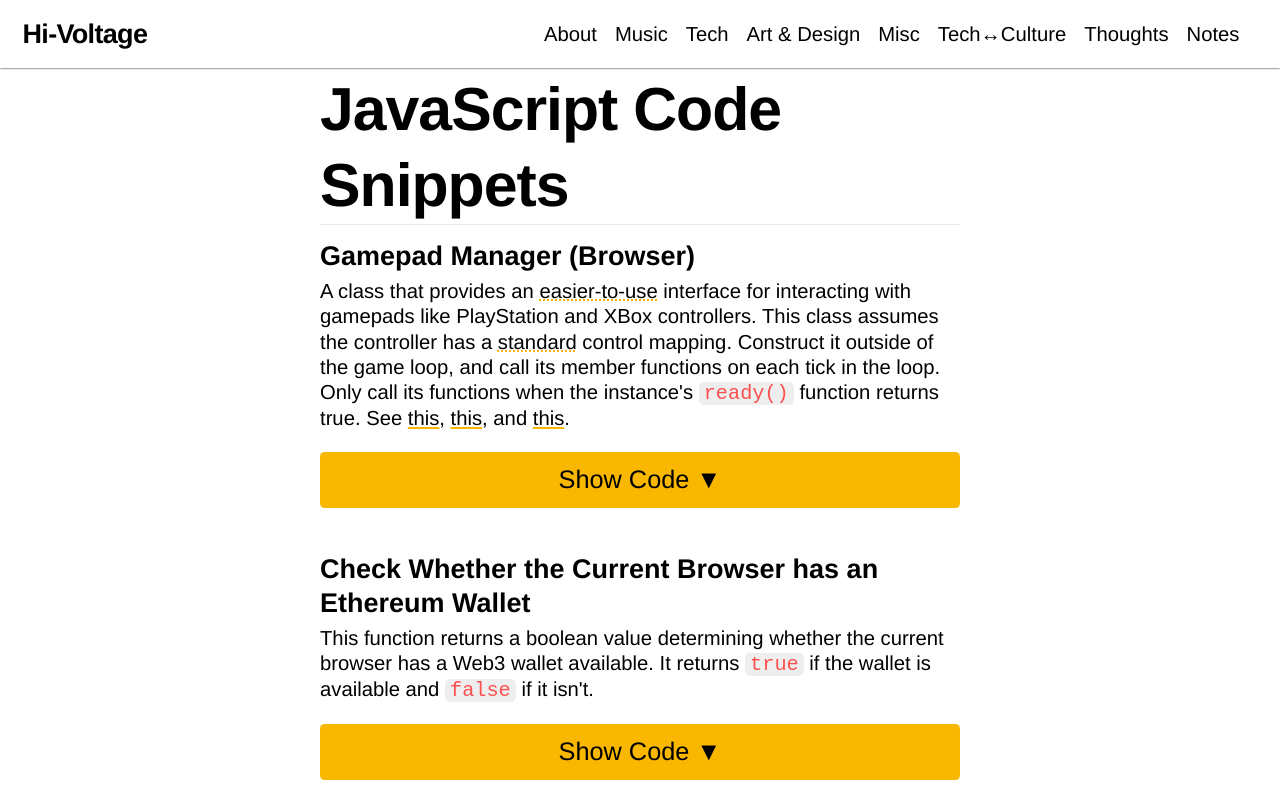
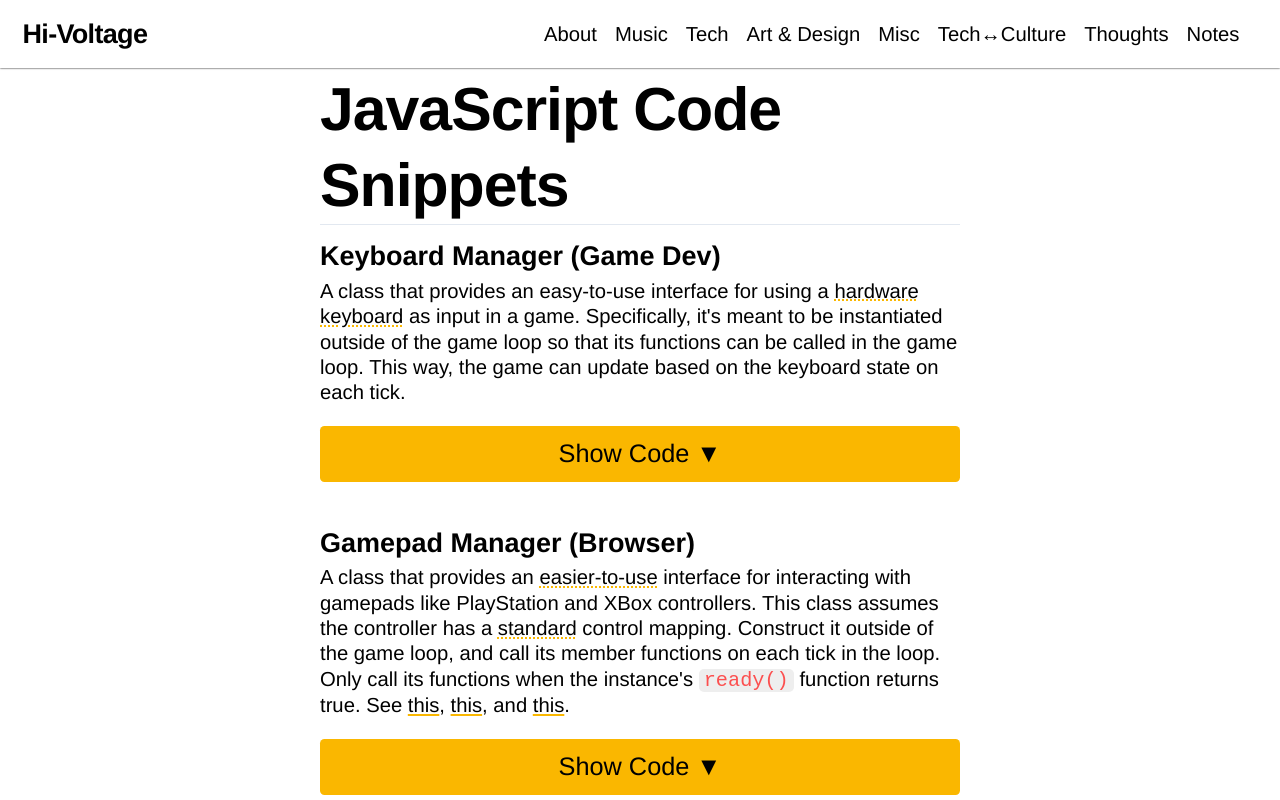
Before and after one commit to aunyks/blog, a Next.js app: page /notes/code-snippets/javascript in a window 1280 px wide. Shown: the top 800 px of the page. Built offline with nearby package versions, Linux system fonts and the light colour scheme.

Commit message:
add game keyboard input manager and speed up some link clicking

```diff
--- a/components/Navbar.js
+++ b/components/Navbar.js
@@ -2,11 +2,14 @@ import {
   useState,
   useEffect
 } from 'react'
+import NextLink from 'next/link'
 
 const NavLink = ({ href, children }) => (
-  <a href={href} className="text-base no-underline block mt-4 lg:inline-block lg:mt-0 mr-4">
-    {children}
-  </a>
+  <NextLink href={href}>
+    <a className="text-base no-underline block mt-4 lg:inline-block lg:mt-0 mr-4">
+      {children}
+    </a>
+  </NextLink>
 )
 
 export default function Navbar() {
--- a/pages/notes/code-snippets/javascript.js
+++ b/pages/notes/code-snippets/javascript.js
@@ -9,6 +9,95 @@ export default function JsCodeSnippets() {
       title="JavaScript Code Snippets"
       description="Useful bites of JS code that I often write and rewrite."
     >
+      <CodeSnippet title="Keyboard Manager (Game Dev)">
+        <p>
+          A class that provides an easy-to-use interface for using a <Hint msg="">hardware keyboard</Hint> as
+          input in a game. Specifically, it's meant to be instantiated outside of the game loop so that its
+          functions can be called in the game loop. This way, the game can update based on the keyboard state on each
+          tick.
+        </p>
+        <CodeBlock lang="js">{`
+class KeyboardInput {
+  // May need to start using event.key instead of .keycode
+  // https://developer.mozilla.org/en-US/docs/Web/API/KeyboardEvent/key
+  constructor(elementToWatch) {
+    this.pressedButtonsList = []
+    this.elementToWatch = (elementToWatch || document)
+    this.elementToWatch.addEventListener('keydown', (e) => this.onKeyDown(e), false)
+    this.elementToWatch.addEventListener('keyup', (e) => this.onKeyUp(e), false)
+  }
+
+  onKeyDown(event) {
+    const keyCode = event.keyCode
+    if (!this.pressedButtonsList.includes(keyCode)) {
+      this.pressedButtonsList.push(keyCode)
+    }
+  }
+
+  onKeyUp(event) {
+    const keyCode = event.keyCode
+    if (this.pressedButtonsList.includes(keyCode)) {
+      for (let i = 0; i < this.pressedButtonsList.length; i++) {
+        if (this.pressedButtonsList[i] === keyCode) {
+          this.pressedButtonsList.splice(i, 1)
+        }
+      }
+    }
+  }
+
+  ready() {
+    // We assume that the keyboard is always
+    // present and ready
+    // [WARNING] What about mobile?
+    return true
+  }
+
+  buttonPressed(keyCode) {
+    return this.pressedButtonsList.includes(keyCode)
+  }
+
+  wPressed() {
+    return this.buttonPressed(87)
+  }
+
+  aPressed() {
+    return this.buttonPressed(65)
+  }
+
+  sPressed() {
+    return this.buttonPressed(83)
+  }
+
+  dPressed() {
+    return this.buttonPressed(68)
+  }
+
+  qPressed() {
+    return this.buttonPressed(81)
+  }
+
+  ePressed() {
+    return this.buttonPressed(69)
+  }
+
+  upPressed() {
+    return this.buttonPressed(38)
+  }
+
+  leftPressed() {
+    return this.buttonPressed(37)
+  }
+
+  downPressed() {
+    return this.buttonPressed(40)
+  }
+
+  rightPressed() {
+    return this.buttonPressed(39)
+  }
+}
+      `}</CodeBlock>
+      </CodeSnippet>
       <CodeSnippet title="Gamepad Manager (Browser)">
         <p>
           A class that provides an <Hint msg="The browser Gamepad API is pretty verbose and difficult to use.">easier-to-use</Hint> interface for interacting with
--- a/pages/notes/web-game-dev.js
+++ b/pages/notes/web-game-dev.js
@@ -62,6 +62,12 @@ function updateGameState(dt) {
         <li><a target="_blank" href="https://gamedev.stackexchange.com/questions/32631/easy-way-to-do-gravity-in-a-simple-game">Add gravity to your game (engine)</a></li>
         <li><a target="_blank" href="https://gamedev.stackexchange.com/questions/60008/smooth-jumping-in-2d-platformers">Add jump physics to your game (engine)</a></li>
       </ul>
+      <h2>Useful Code Snippets</h2>
+      <ul className="mb-4">
+        <li><a href="/notes/code-snippets/html#basic-game-loop">Basic Game Loop Web Page</a></li>
+        <li><a href="/notes/code-snippets/javascript#gamepad-manager-browser">Gamepad Input Manager</a></li>
+        <li><a href="/notes/code-snippets/javascript#keyboard-manager-game-dev">Keyboard Input Manager</a></li>
+      </ul>
     </NotesPost>
   )
 }
```
